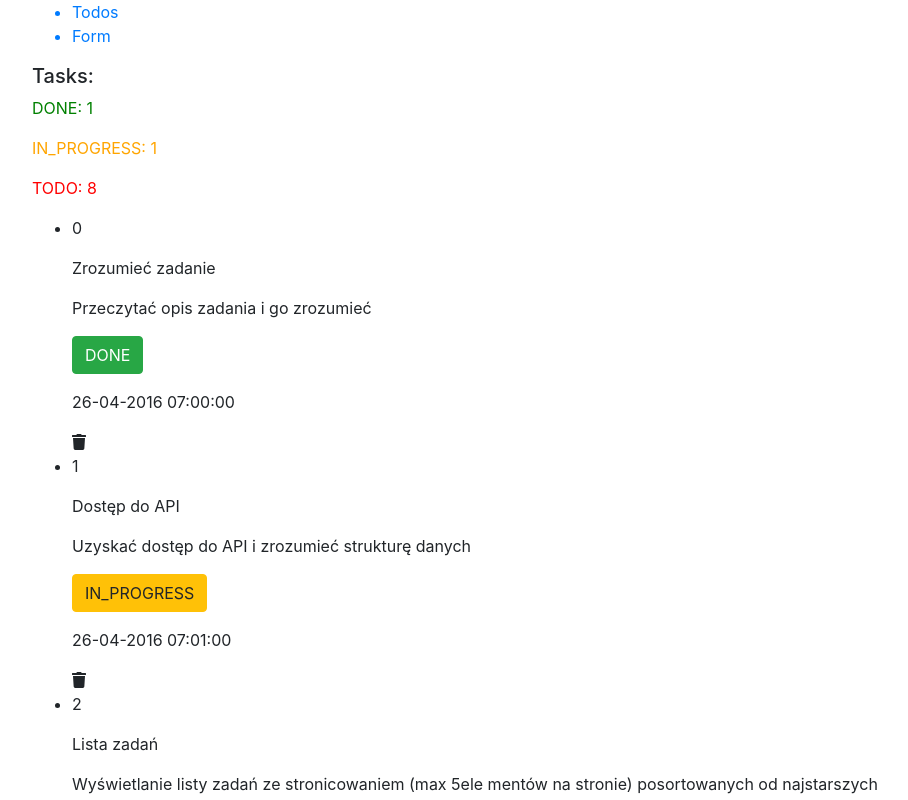
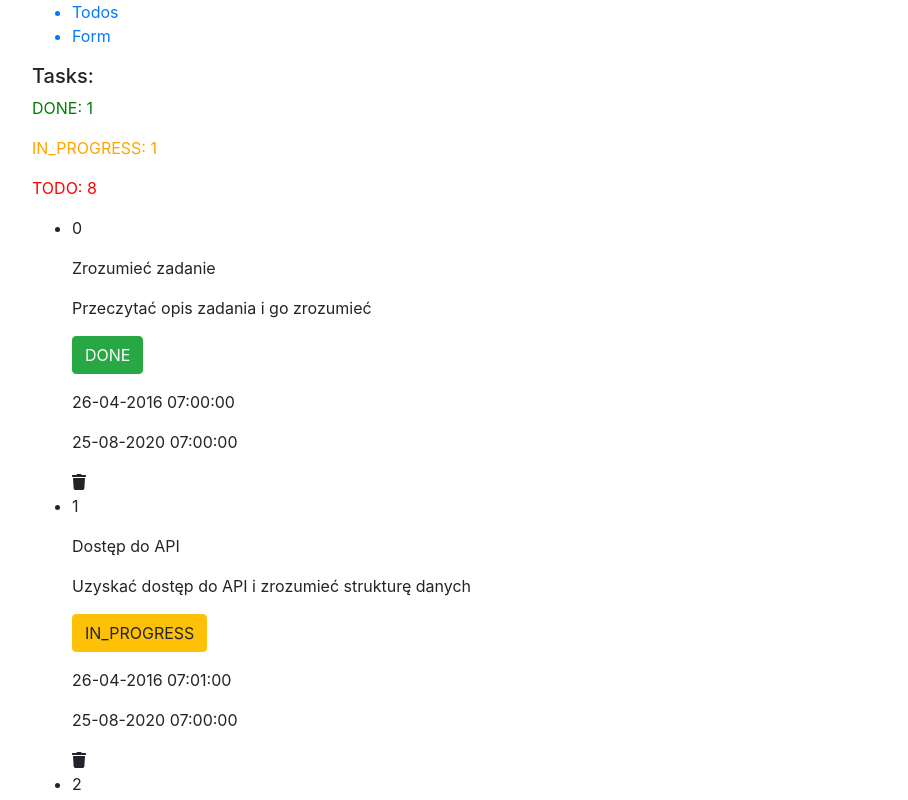
Before and after one commit to ewa81/InfoShareReactJSApplication, a React (Create React App) app: page /todos in a window 1280 px wide. Shown: the top 800 px of the page, without its empty margins (53-961 px from the left). Built offline with nearby package versions, Linux system fonts and the light colour scheme.

Commit message:
Add 'updatedAt.

```diff
--- a/src/Components/Todo.js
+++ b/src/Components/Todo.js
@@ -5,7 +5,7 @@ import "./Todo.scss"
 
 class Todo extends Component {
   render() {
-    const { id, title, description, status, createdAt } = this.props.todo;
+    const { id, title, description, status, createdAt, updatedAt } = this.props.todo;
 
     return (
       <li className="todosList__item">
@@ -16,6 +16,7 @@ class Todo extends Component {
         <p className="todosList__createdAt">
           {this.formatDate(new Date(createdAt))}
         </p>
+        <p className="todosList__updatedAt">{this.formatDate(new Date(updatedAt))}</p>
         <FontAwesomeIcon icon={faTrash} className="todos__icon todos__icon--delete"/>
       </li>
     );
```
